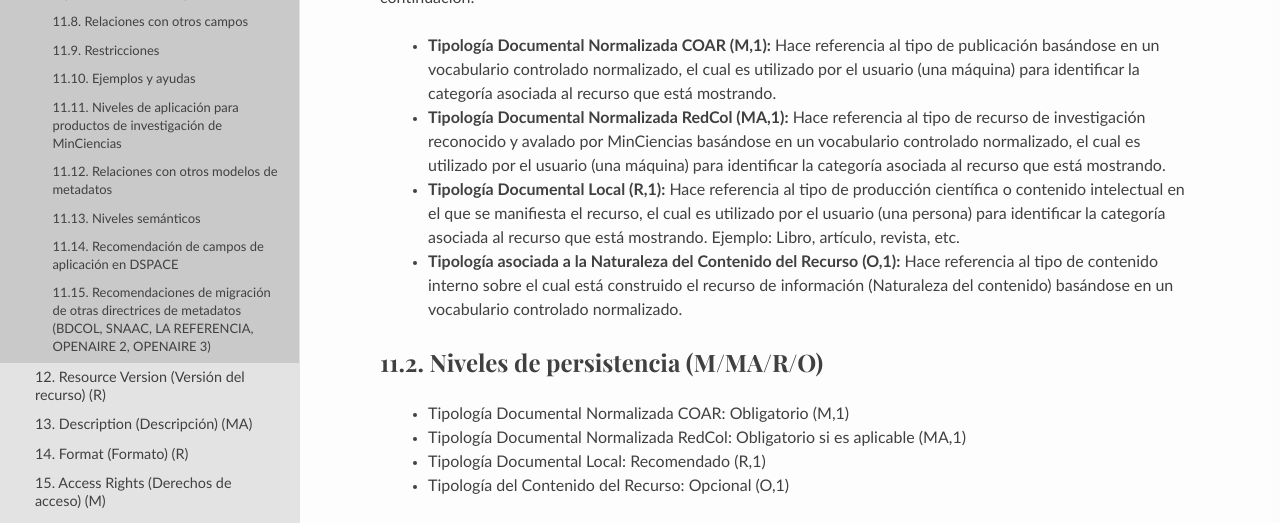
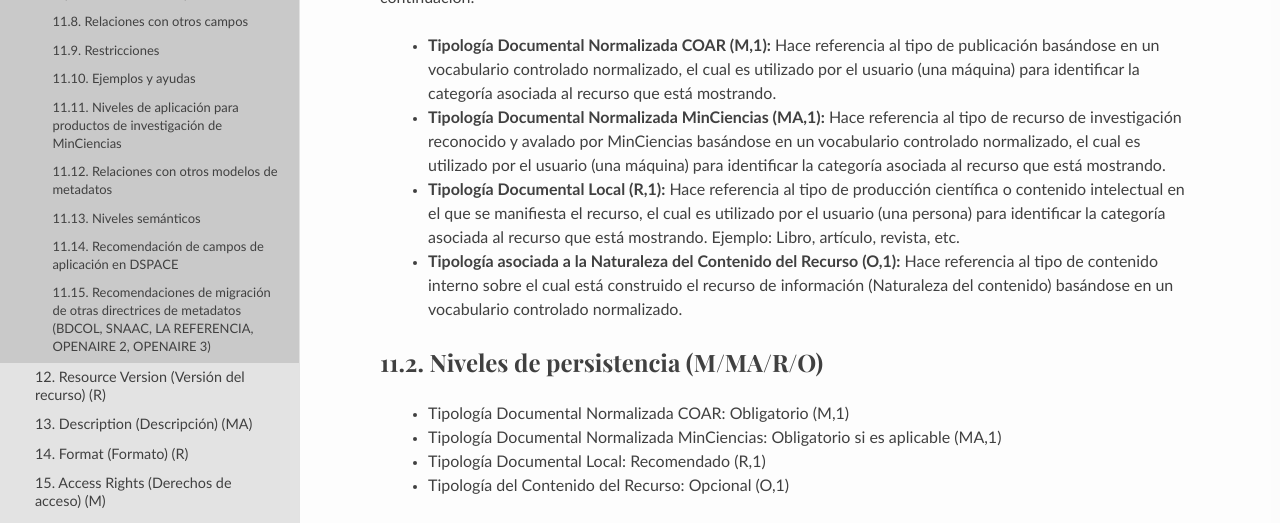
Before and after one commit to rcic/openaire4, a Sphinx documentation site: the page built from docs/field_publicationtype.rst, in a window 1280 px wide and 900 px high. Shown: the part 292-815 px from the top of the window. Built offline with Sphinx 7.4.7 and the Read the Docs theme 2.0.0, drawn with Linux system fonts in a browser that asks for light colours; some web fonts are replaced; a script that is not in the unit is left out.

Commit message:
Update field_publicationtype.rst

```diff
--- a/docs/field_publicationtype.rst
+++ b/docs/field_publicationtype.rst
@@ -12,7 +12,7 @@ Este campo tiene varios usos dependiendo del contexto general de aplicación, lo
 
 	- **Tipología Documental Normalizada COAR (M,1):** Hace referencia al tipo de publicación basándose en un vocabulario controlado normalizado, el cual es utilizado por el usuario (una máquina) para identificar la categoría asociada al recurso que está mostrando.
 
-	- **Tipología Documental Normalizada RedCol (MA,1):** Hace referencia al tipo de recurso de investigación reconocido y avalado por MinCiencias basándose en un vocabulario controlado normalizado, el cual es utilizado por el usuario (una máquina) para identificar la categoría asociada al recurso que está mostrando.
+	- **Tipología Documental Normalizada MinCiencias (MA,1):** Hace referencia al tipo de recurso de investigación reconocido y avalado por MinCiencias basándose en un vocabulario controlado normalizado, el cual es utilizado por el usuario (una máquina) para identificar la categoría asociada al recurso que está mostrando.
 
 	- **Tipología Documental Local (R,1):** Hace referencia al tipo de producción científica o contenido intelectual en el que se manifiesta el recurso, el cual es utilizado por el usuario (una persona) para identificar la categoría asociada al recurso que está mostrando.  Ejemplo: Libro, artículo, revista, etc.
 
@@ -22,7 +22,7 @@ Niveles de persistencia (M/MA/R/O)
 ------------------------------------
 
 	- Tipología Documental Normalizada COAR: Obligatorio (M,1)
-	- Tipología Documental Normalizada RedCol: Obligatorio si es aplicable (MA,1)
+	- Tipología Documental Normalizada MinCiencias: Obligatorio si es aplicable (MA,1)
 	- Tipología Documental Local: Recomendado (R,1)
 	- Tipología del Contenido del Recurso: Opcional (O,1)
 
```
